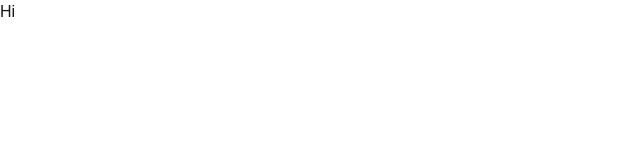
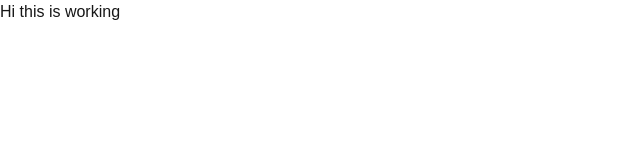
Before and after one commit to pollabd/ai-ui, a Next.js app: page / in a window 1280 px wide. Shown: the top 160 px of the page, without its empty margins (0-640 px from the left). Built offline with nearby package versions, Linux system fonts and the light colour scheme.

Commit message:
chore: git issue

```diff
--- a/app/page.tsx
+++ b/app/page.tsx
@@ -1,5 +1,5 @@
 import Image from "next/image";
 
 export default function Home() {
-  return <div>Hi</div>;
+  return <div>Hi this is working</div>;
 }
```
